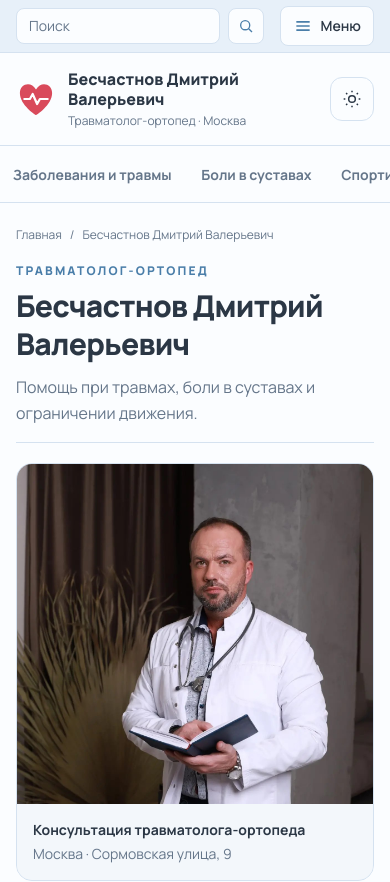
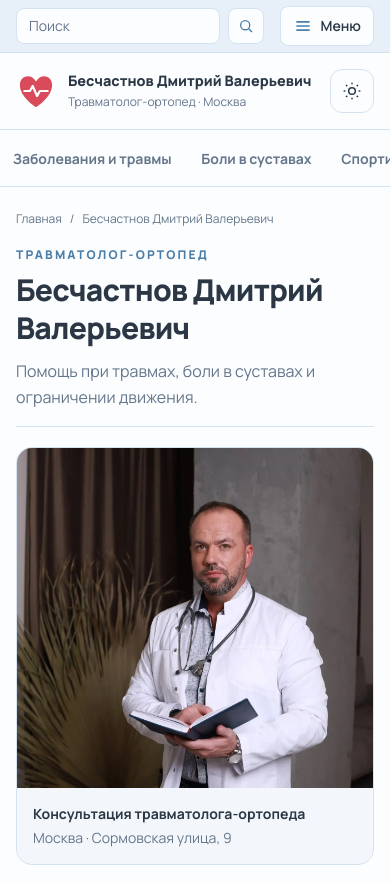
Before and after one commit to Benkyy/Travmatolog, a plain HTML site: page index.html in a window 390 px wide. Shown: the top 882 px of the page. Drawn offline with nearby package versions, Linux system fonts and the light colour scheme; no server answers.

Commit message:
Fix phone header typography priority

```diff
--- a/index.html
+++ b/index.html
@@ -108,9 +108,9 @@
       .doctor-brand { width:calc(100% - 3.25rem); min-width:0; flex:1 1 0%; gap:.5rem; }
       .doctor-brand > img { width:2.5rem; height:2.5rem; }
       .doctor-header-actions { flex:0 0 auto; }
-      .doctor-name { font-size:.9rem; }
+      #site-header .doctor-name { font-size:.9rem; }
     }
-    @media(max-width:360px) { .doctor-brand > img { width:2.25rem; height:2.25rem; } .doctor-name { font-size:.85rem; line-height:1.15; } .doctor-role { font-size:.68rem; line-height:1.2; } }
+    @media(max-width:360px) { .doctor-brand > img { width:2.25rem; height:2.25rem; } #site-header .doctor-name { font-size:.85rem; line-height:1.15; } #site-header .doctor-role { font-size:.68rem; line-height:1.2; } }
     @media(max-width:700px) { .service-card { grid-template-columns:minmax(0,1fr); gap:.5rem; } .service-card span { margin:0; } .document-card { grid-template-columns:2.5rem minmax(0,1fr); } .document-open { grid-column:2; padding-top:0; } }
     @media(max-width:360px) { .document-card { gap:.65rem; padding:.8rem; } .document-badge { width:2.25rem; height:2.25rem; } }
     @media(prefers-reduced-motion:reduce) { html { scroll-behavior:auto; } *,*::before,*::after { animation:none; transition:none; } }
```
